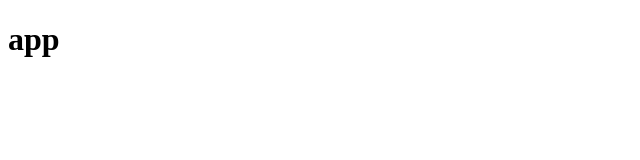
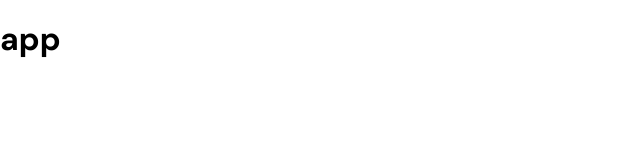
Before and after one commit to JSaints-Dev/editor-markdown-reactjs, a React (Create React App) app: page / in a window 1280 px wide. Shown: the top 160 px of the page, without its empty margins (0-640 px from the left). Built offline with nearby package versions, Linux system fonts and the light colour scheme.

Commit message:
chore: added normalize.css and global style to project

```diff
--- a/package.json
+++ b/package.json
@@ -21,6 +21,7 @@
     "eslint-plugin-promise": "5.1.0",
     "eslint-plugin-react": "7.25.2",
     "husky": "7.0.2",
+    "normalize.css": "8.0.1",
     "react": "17.0.2",
     "react-dom": "17.0.2",
     "react-scripts": "4.0.3",
--- /dev/null
+++ b/src/resources/theme.ts
@@ -0,0 +1,10 @@
+export const theme = {
+  colors: {
+    black: '#1E293B',
+    lightBlack: '#293445',
+    gray: '#E4E5E7',
+    white: '#FAFAFA',
+    primary: '#1FC8E1',
+    primaryDark: '#18A1B5',
+  },
+}
--- a/src/root.tsx
+++ b/src/root.tsx
@@ -1,5 +1,27 @@
+import { ThemeProvider, createGlobalStyle } from 'styled-components'
 import { App } from 'app'
+import { theme } from 'resources/theme'
+import 'normalize.css'
 
 export function Root () {
-  return <App />
+  return (
+    <ThemeProvider theme={theme}>
+      <GlobalStyle />
+      <App />
+    </ThemeProvider>
+  )
 }
+
+const GlobalStyle = createGlobalStyle`
+  * {
+    box-sizing: border-box;
+  }
+
+  html {
+    font-size: 62,5%;
+  }
+
+  body {
+    font-family: "DM Sans", sans-serif;
+  }
+`
```
Also changed, not shown: src/@types/styled.d.ts (added, +7 -0 lines), 1 other file (tests, documents, lock files or other folders).
